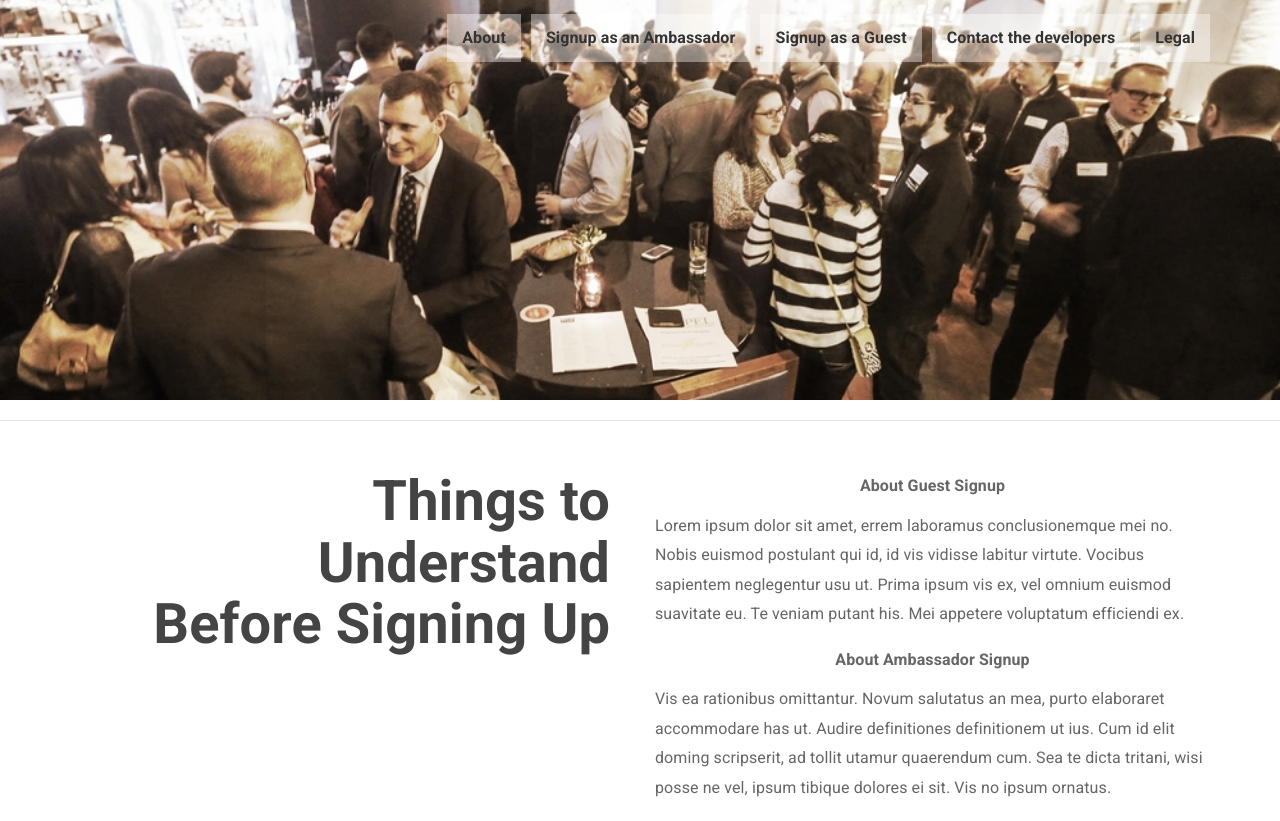
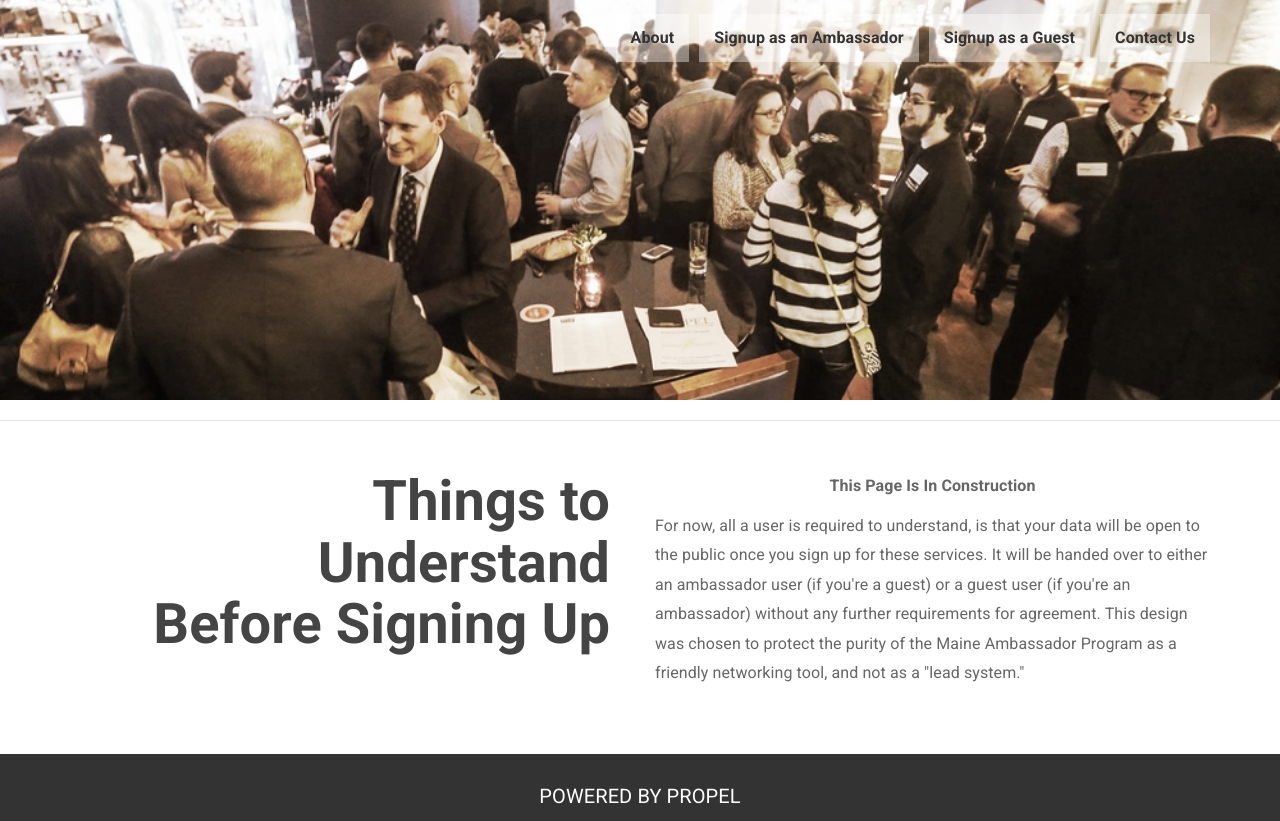
Before and after one commit to EthanStandel/MaineAmbassadorProgram, a website: page signup/legal/index.html in a window 1280 px wide. Shown: the top 821 px of the page. Drawn offline with nearby package versions, Linux system fonts and the light colour scheme; files that its build step writes are made by us from their sources.

Commit message:
Cleaning up release version, per request.

```diff
--- a/components/navHeader/navHeader.html
+++ b/components/navHeader/navHeader.html
@@ -11,8 +11,8 @@
                 <li ng-class="{active:(vm.path==='/')}" role="presentation"><a href="/">About</a></li>
                 <li ng-class="{active:(vm.path==='/signup/ambassador/')}" role="presentation"><a href="/signup/ambassador">Signup as an Ambassador</a></li>
                 <li ng-class="{active:(vm.path==='/signup/guest/')}" role="presentation"><a href="/signup/guest">Signup as a Guest</a></li>
-                <li ng-class="{active:(vm.path==='/contact/')}" role="presentation"><a href="/contact">Contact the developers</a></li>
-                <li ng-class="{active:(vm.path==='/signup/legal/')}" role="presentation"><a href="/signup/legal">Legal</a></li>
+                <li ng-class="{active:(vm.path==='/contact/')}" role="presentation"><a href="/contact">Contact Us</a></li>
+                <!--li ng-class="{active:(vm.path==='/signup/legal/')}" role="presentation"><a href="/signup/legal">Legal</a></li-->
             </ul>
         </div>
     </div>
--- a/signup/legal/index.html
+++ b/signup/legal/index.html
@@ -31,26 +31,18 @@
         </div>
         <div class="col-md-6 col-md-offset-0 post-body">
             <figure>
-                <figcaption><strong>About Guest Signup</strong></figcaption>
+                <figcaption><strong>This Page Is In Construction</strong></figcaption>
             </figure>
             <p>
-                Lorem ipsum dolor sit amet, errem laboramus conclusionemque mei
-                no. Nobis euismod postulant qui id, id vis vidisse labitur
-                virtute. Vocibus sapientem neglegentur usu ut. Prima ipsum vis
-                ex, vel omnium euismod suavitate eu. Te veniam putant his. Mei
-                appetere voluptatum efficiendi ex.
+                For now, all a user is required to understand, is that your data will
+                be open to the public once you sign up for these services.  It will be
+                handed over to either an ambassador user (if you're a guest) or a guest
+                user (if you're an ambassador) without any further requirements for
+                agreement.  This design was chosen to protect the purity of the Maine
+                Ambassador Program as a friendly networking tool, and not as a "lead
+                system."
             </p>
 
-            <figure>
-                <figcaption><strong>About Ambassador Signup</strong></figcaption>
-            </figure>
-            <p>
-                Vis ea rationibus omittantur. Novum salutatus an mea, purto
-                elaboraret accommodare has ut. Audire definitiones definitionem
-                ut ius. Cum id elit doming scripserit, ad tollit utamur quaerendum
-                cum. Sea te dicta tritani, wisi posse ne vel, ipsum tibique dolores
-                ei sit. Vis no ipsum ornatus.
-            </p>
 
         </div>
     </div>
```
Also changed, not shown: contact/index.html (+1 -1 lines).
